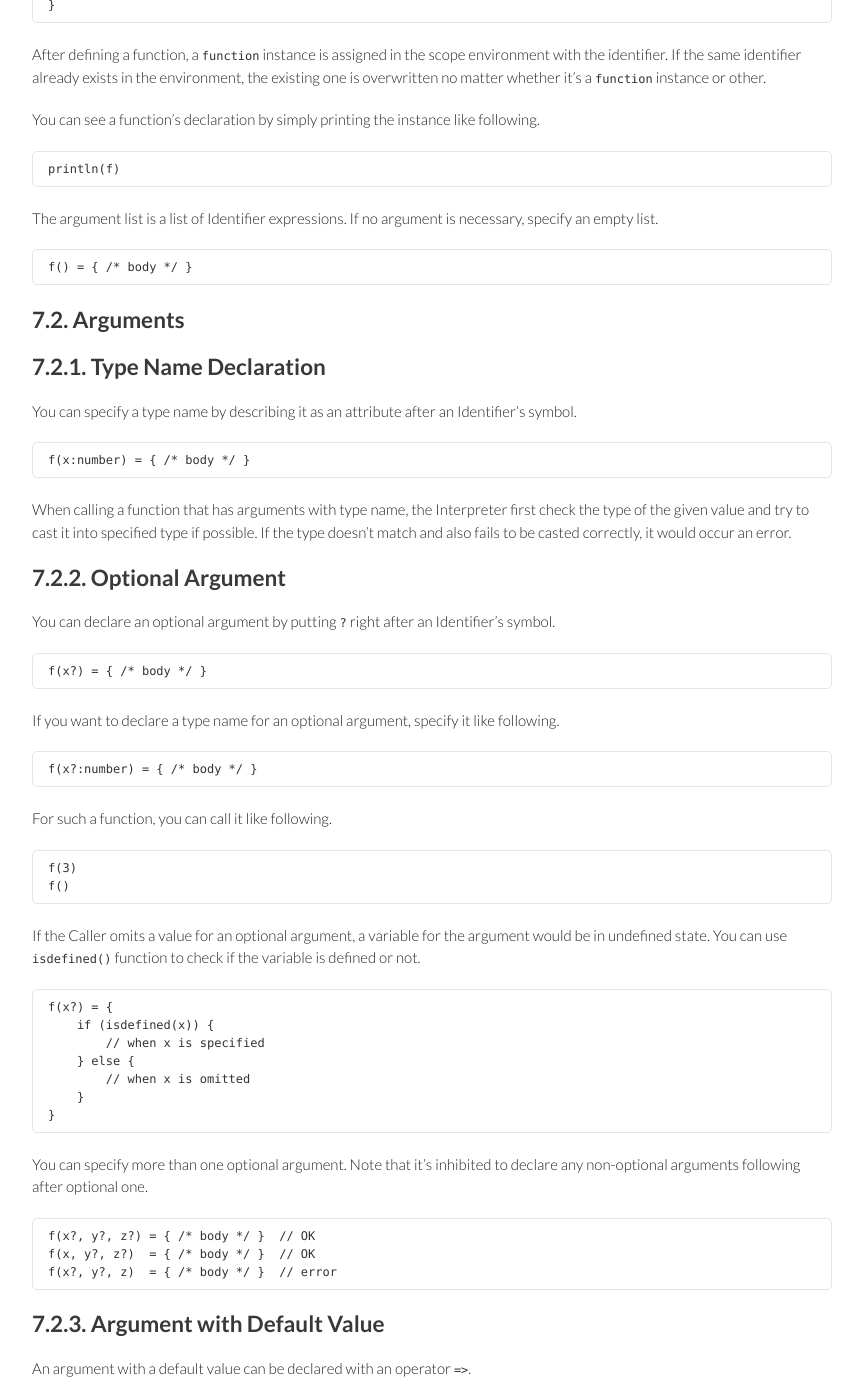
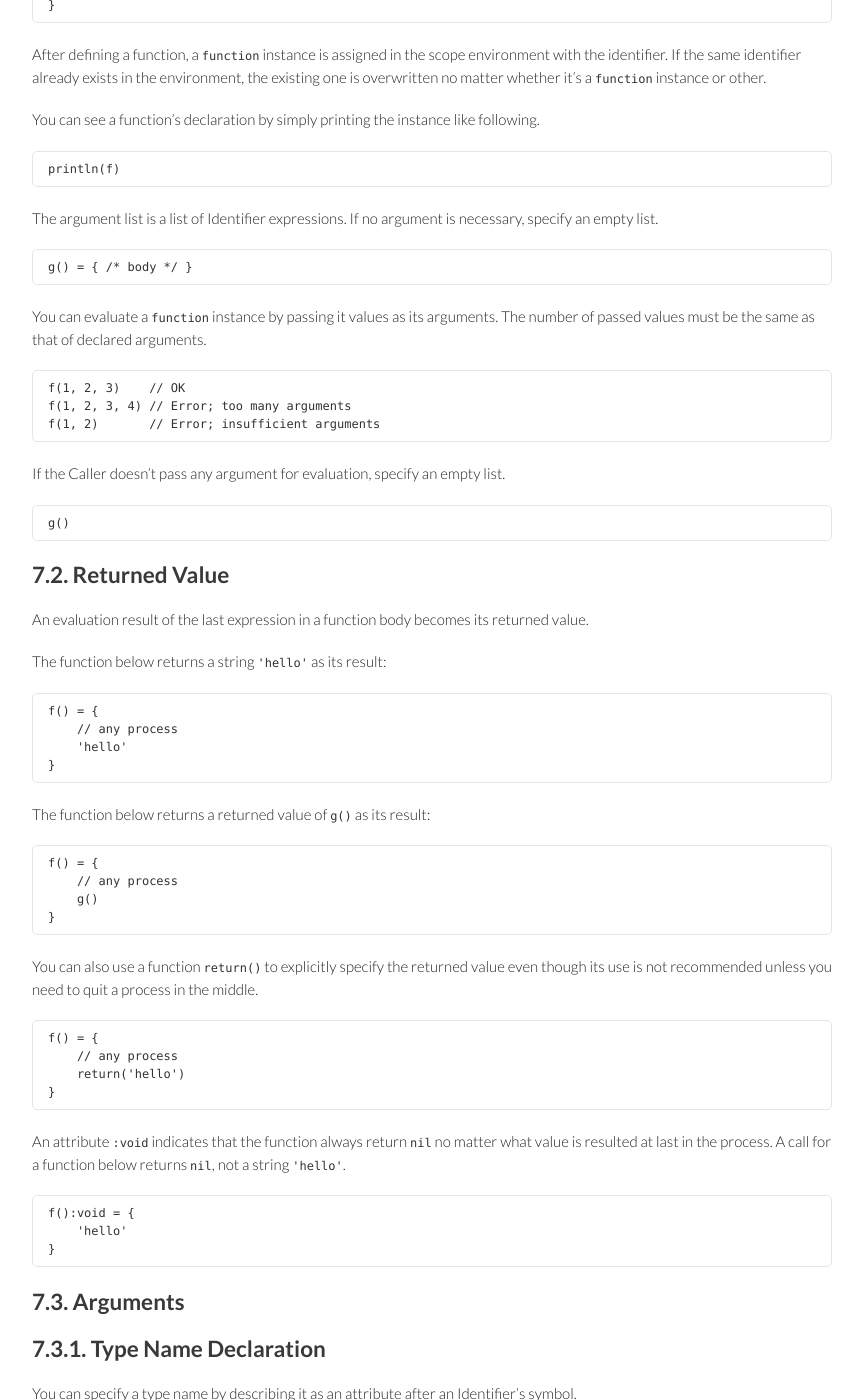
Before and after one commit to rudidude86/gura-lang.github.io, a Jekyll site: the page built from documents/Function.md, in a window 1280 px wide and 1400 px high, scrolled down 607 px. Shown: the whole window, without its empty margins (208-1071 px from the left). Built offline with Jekyll 4.4.1, drawn with Linux system fonts in a browser that asks for light colours; Markdown is read by kramdown in place of the engine named in the settings; some of the changed text lies outside the part shown.

Commit message:
updated document

```diff
--- a/documents/Function.md
+++ b/documents/Function.md
@@ -7,7 +7,7 @@ chapter: 7
 
 # Chapter {{ page.chapter }}. {{ page.title }}
 
-## {{ page.chapter }}.1. Function Definition
+## {{ page.chapter }}.1. Definition and Evaluation
 
 The figure below shows an example of function definition with each part's designation.
 
@@ -43,13 +43,59 @@ You can see a function's declaration by simply printing the instance like follow
 The argument list is a list of Identifier expressions.
 If no argument is necessary, specify an empty list.
 
-    f() = { /* body */ }
+    g() = { /* body */ }
+
+You can evaluate a `function` instance by passing it values as its arguments.
+The number of passed values must be the same as that of declared arguments.
+
+    f(1, 2, 3)    // OK
+    f(1, 2, 3, 4) // Error; too many arguments
+    f(1, 2)       // Error; insufficient arguments
+
+If the Caller doesn't pass any argument for evaluation, specify an empty list.
+
+    g()
 
 
-## {{ page.chapter }}.2. Arguments
+## {{ page.chapter }}.2. Returned Value
+
+An evaluation result of the last expression in a function body becomes its returned value.
+
+The function below returns a string `'hello'` as its result:
+
+    f() = {
+        // any process
+        'hello'
+    }
+
+The function below returns a returned value of `g()` as its result:
+
+    f() = {
+        // any process
+        g()
+    }
+
+You can also use a function `return()` to explicitly specify the returned value
+even though its use is not recommended unless you need to quit a process in the middle.
+
+    f() = {
+        // any process
+        return('hello')
+    }
+
+An attribute `:void` indicates that the function always return `nil`
+no matter what value is resulted at last in the process.
+A call for a function below returns `nil`, not a string `'hello'`.
+
+    f():void = {
+        'hello'
+    }
 
 
-## {{ page.chapter }}.2.1. Type Name  Declaration
+## {{ page.chapter }}.3. Arguments
+
+
+## {{ page.chapter }}.3.1. Type Name Declaration
 
 You can specify a type name by describing it as an attribute
 after an Identifier's symbol.
@@ -63,7 +109,7 @@ If the type doesn't match and also fails to be casted correctly,
 it would occur an error.
 
 
-## {{ page.chapter }}.2.2. Optional Argument
+## {{ page.chapter }}.3.2. Optional Argument
 
 You can declare an optional argument by putting `?` right after an Identifier's symbol.
 
@@ -95,10 +141,10 @@ Note that it's inhibited to declare any non-optional arguments following after o
 
     f(x?, y?, z?) = { /* body */ }  // OK
     f(x, y?, z?)  = { /* body */ }  // OK
-    f(x?, y?, z)  = { /* body */ }  // error
+    f(x?, y?, z)  = { /* body */ }  // Error
 
 
-## {{ page.chapter }}.2.3. Argument with Default Value
+## {{ page.chapter }}.3.3. Argument with Default Value
 
 An argument with a default value can be declared with an operator `=>`.
 
@@ -122,7 +168,7 @@ follow after one with a default value.
 
     f(x => 1, y => 2, z => 3) = { /* body */ }  // OK
     f(x, y => 2, z => 3)      = { /* body */ }  // OK
-    f(x => 1, y => 2, z)      = { /* body */ }  // error
+    f(x => 1, y => 2, z)      = { /* body */ }  // Error
 
 Optional arguments and arguments with default value
 follow the same positioning rule each other in an argument list.
@@ -130,7 +176,7 @@ follow the same positioning rule each other in an argument list.
     f(x => 1, y => 2, z?) = { /* body */ }  // OK
 
 
-## {{ page.chapter }}.2.4. Variable-length Argument
+## {{ page.chapter }}.3.4. Variable-length Argument
 
 You can declare a variable-length argument by putting `+` or `*`
 right after an Identifier's symbol.
@@ -143,7 +189,7 @@ If it doesn't specify any value for the argument, it would occur an error.
 
     f(1)           // OK
     f(1, 2, 3, 4)  // OK
-    f()            // error
+    f()            // Error
 
 For the second one, the Caller can call it with **zero** or more values.
 It can even call it without any argument.
@@ -159,12 +205,12 @@ If you want to declare a type name for a variable-length argument, specify it li
 The variable-length argument can only be declared once and must be placed at the last.
 
     f(x, y, z+)  = { /* body */ }  // OK
-    f(x, y+, z+) = { /* body */ }  // error
-    f(x, y+, z)  = { /* body */ }  // error
+    f(x, y+, z+) = { /* body */ }  // Error
+    f(x, y+, z)  = { /* body */ }  // Error
 
 In the function body, a variable of variable-length argument takes a list of values.
 
-    f(x+) = {
+    f(x*) = {
         println('number of arguments: ', x.len())
         for (item in x) {
             sum += item
@@ -172,14 +218,48 @@ In the function body, a variable of variable-length argument takes a list of val
     }
 
 
-## {{ page.chapter }}.2.5. Quoted Value
-
-quoted value
-
-    f(`x) = { /* body */ }
+## {{ page.chapter }}.3.5. Named Argument
 
 
-## {{ page.chapter }}.3. Block
+
+    f(x%)
+
+## {{ page.chapter }}.3.6. Quoted Argument
+
+Sometime, there's a need to pass a function a procedure, not an evaluated result.
+For such a purpose, you can use a Quote operator that creates `expr` instance from any code,
+
+See an exmple below:
+
+    f(x:expr) = {
+        x.eval()
+    }
+
+    x = `println('hello')
+    f(x)
+
+The variable `x` that holds an `expr` instance contaning expression of `println('hello')`
+will be passed to function `f` as its argument, which then actually evaluates it.
+
+Of course, you can also specify the quoted value directly in the argument.
+
+    f(`println('hello'))
+
+There's another way to pass an expression in a function call,
+and that is to put a Quoted operator in an argument list
+of a function definition like below.
+
+    g(`x) = {
+        x.eval()
+    }
+
+For such a function, the Caller doesn't have to put a Quote operator
+for the expression that you want to pass.
+
+    g(println('hello'))
+
+
+## {{ page.chapter }}.4. Block
 
 block declaration
 
```
Also changed, not shown: other parts of documents/Function.md (+3 -2 lines).
